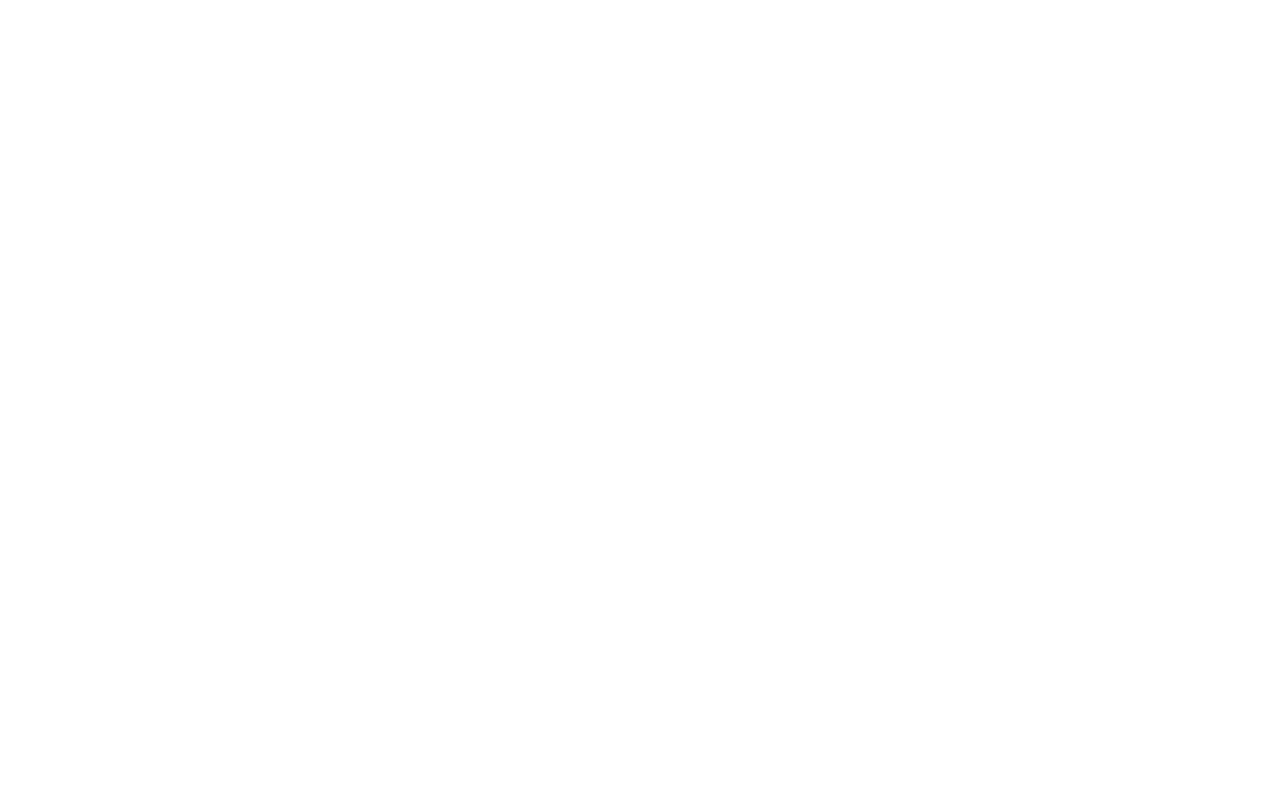
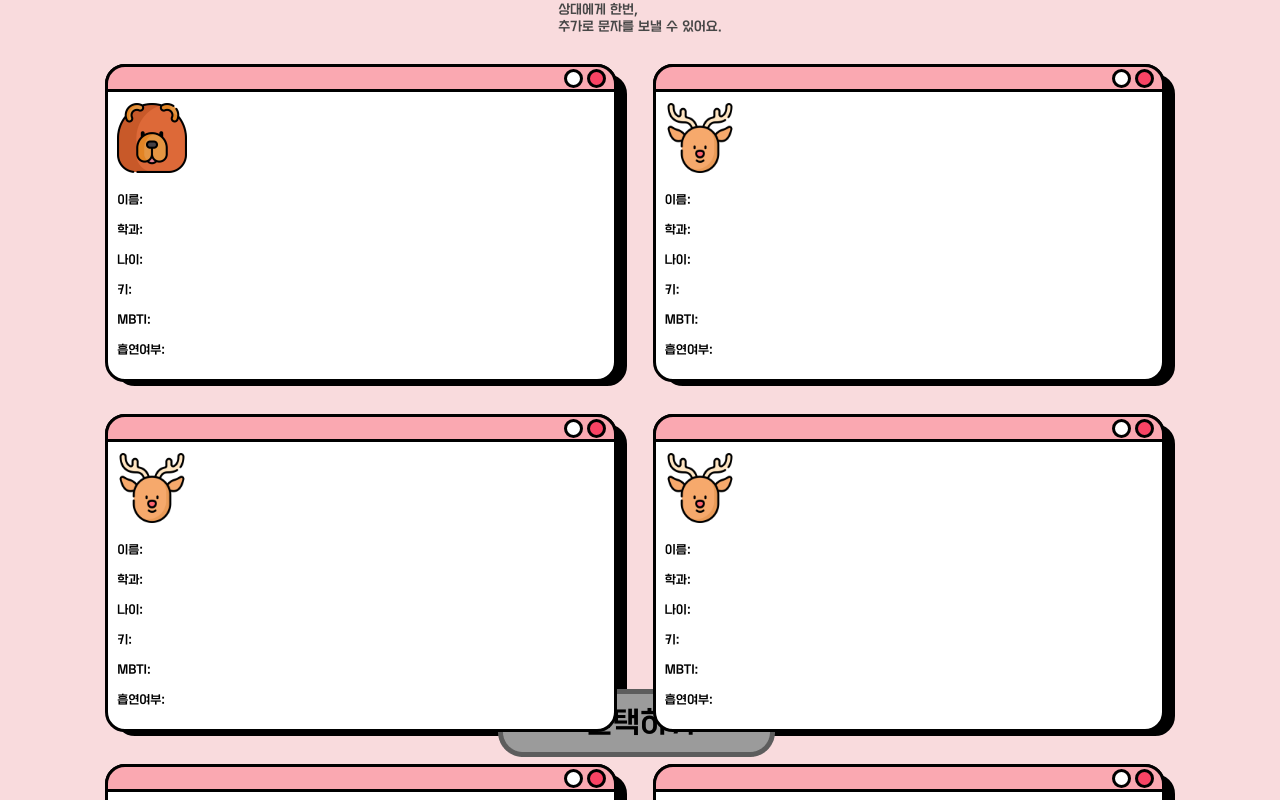
Before and after one commit to HICC-2024-PROJECT-PRESENTATION-CONTEST/Team3-Frontend, a React (Vite) app in the folder hi-cc/: page /recommends in a window 1280 px wide. Built offline with nearby package versions, Linux system fonts and the light colour scheme.

Commit message:
feat: 상대 선택 페이지 일부 구현

```diff
--- a/hi-cc/src/pages/userPage/Recommends/Recommends.jsx
+++ b/hi-cc/src/pages/userPage/Recommends/Recommends.jsx
@@ -1,5 +1,57 @@
+import React, { useEffect } from 'react';
+import styled from "styled-components";
+
+import ProfileCard from "../../../components/ProfileCard";
+import Button from "../../../components/MainButton";
+import Bear from "../../../assets/bear.png";
+import Deer from "../../../assets/deer.png";
+import Rabbit from "../../../assets/rabbit.png";
+import Dog from "../../../assets/dog.png";
+
 export default function Recommends() {
+
     return(
-        <></>
+        <RecommendsWrapper>
+            <DescriptionText>
+                    상대에게 한번,<br/>
+                    추가로 문자를 보낼 수 있어요.
+            </DescriptionText>
+
+            <ProfileCardWrapper>
+                <ProfileCard src={Bear}></ProfileCard>
+                <ProfileCard src={Deer}></ProfileCard>
+                <ProfileCard src={Deer}></ProfileCard>
+                <ProfileCard src={Deer}></ProfileCard>
+                <ProfileCard src={Rabbit}></ProfileCard>
+                <ProfileCard src={Deer}></ProfileCard>
+                <ProfileCard src={Dog}></ProfileCard>
+            </ProfileCardWrapper>
+
+            <Button>선택하기</Button>
+        </RecommendsWrapper>
     )
 };
+
+const RecommendsWrapper = styled.div`
+    position: relative;
+    display: flex;
+    flex-direction: column;
+    align-items: center;
+    width: 100vw;
+    height: 100vh;
+    background: #F9DBDD;
+    overflow: auto;
+`
+const ProfileCardWrapper = styled.div`
+    display: grid;
+    grid-template-columns: repeat(2, 1fr);
+    grid-template-rows: repeat(4, 350px);
+    margin: 30px 0 100px 0;
+    column-gap: 2vw;
+`
+
+
+const DescriptionText = styled.div`
+    font-size: 13px;
+    color: #464646;
+`
```
